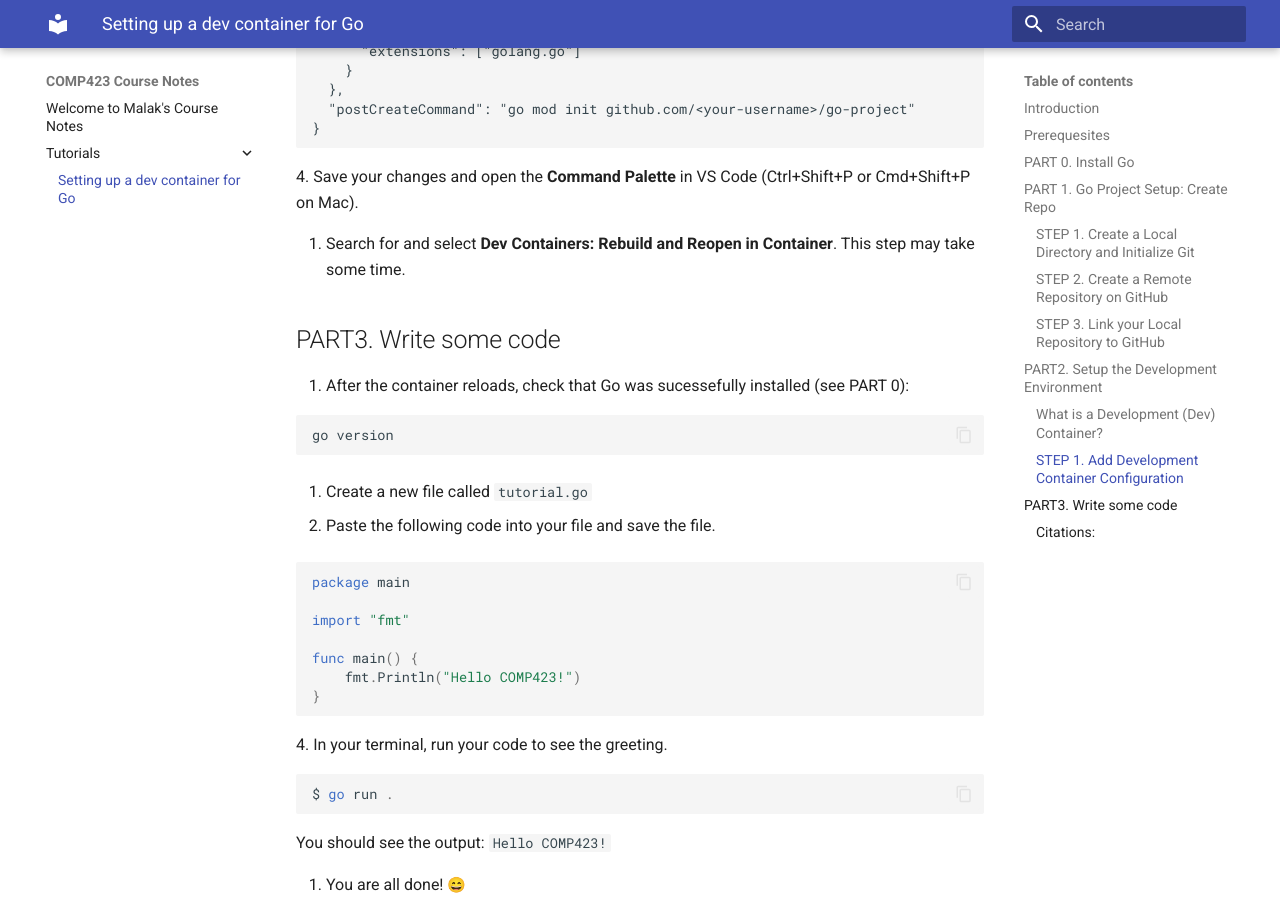
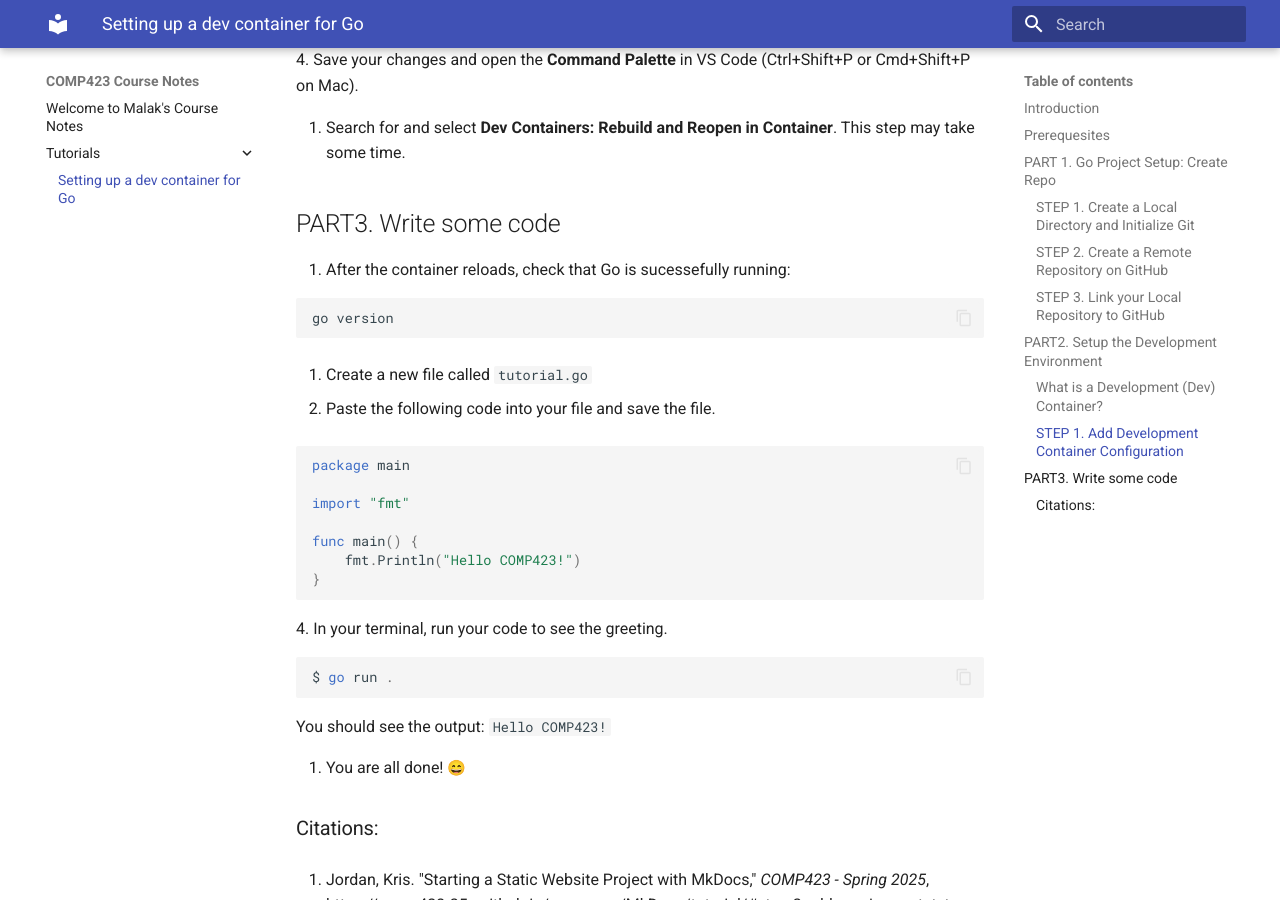
Before and after one commit to malaksoubai/comp423-course-notes, an MkDocs documentation site: the page built from docs/tutorials/go-setup.md, in a window 1280 px wide and 900 px high, scrolled down 2869 px. Built offline with MkDocs 1.6.1 and Material for MkDocs 9.7.7, drawn with Linux system fonts in a browser that asks for light colours; emoji names are drawn with the system emoji font; some of the changed text lies outside the part shown.

Commit message:
Remove pre-download

````diff
--- a/docs/tutorials/go-setup.md
+++ b/docs/tutorials/go-setup.md
@@ -21,10 +21,6 @@
 - Install [Docker](https://www.docker.com/products/docker-desktop/).
 
 - Understand Command-line basics.
-
-## PART 0. Install Go
-
-Just use the [Download and install](https://go.dev/doc/install) steps.
 
 ## PART 1. Go Project Setup: Create Repo
 
@@ -119,7 +115,7 @@
 
 ## PART3. Write some code
 
-1. After the container reloads, check that Go was sucessefully installed (see PART 0):
+1. After the container reloads, check that Go is sucessefully running:
 
 ```bash
 go version
````
